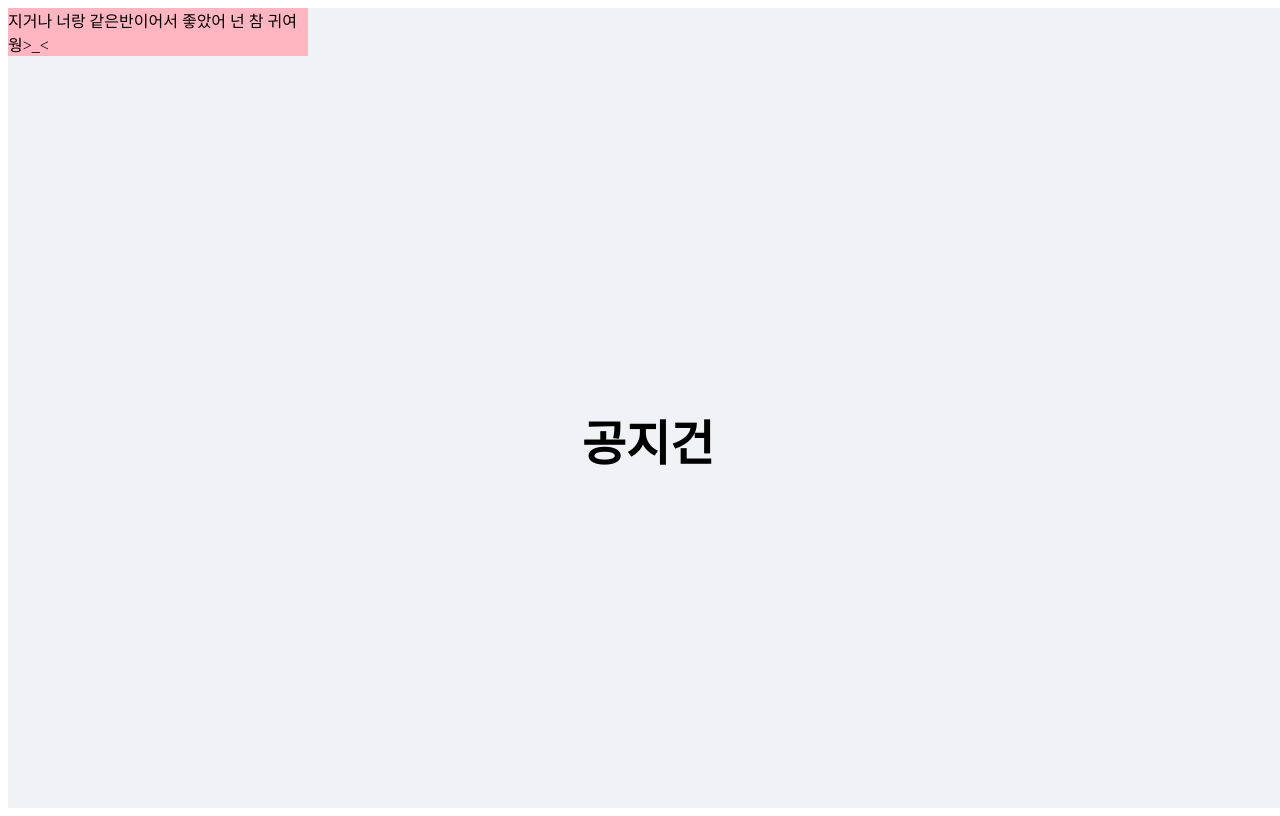
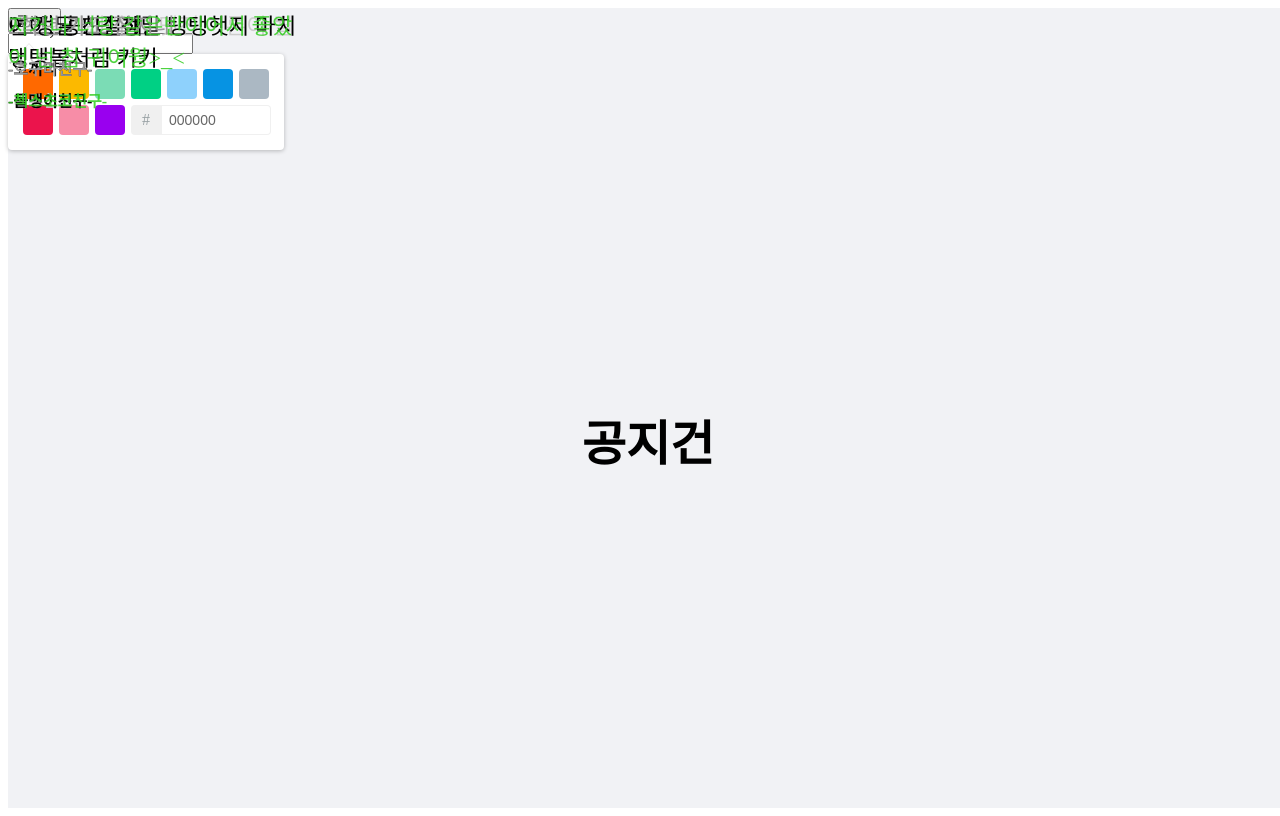
Before and after one commit to shyunju7/Rolling-Paper-Client, a React (Create React App) app in the folder rolling-paper-app/: page / in a window 1280 px wide. Built offline with nearby package versions, Linux system fonts and the light colour scheme.

Commit message:
Feat message colorPicker

```diff
--- a/rolling-paper-app/package.json
+++ b/rolling-paper-app/package.json
@@ -44,6 +44,7 @@
     ]
   },
   "devDependencies": {
+    "@types/react-color": "^3.0.6",
     "@types/styled-components": "^5.1.15"
   }
 }
--- a/rolling-paper-app/src/components/Sticker/index.tsx
+++ b/rolling-paper-app/src/components/Sticker/index.tsx
@@ -1,19 +1,23 @@
 import * as React from "react";
 import { useState } from "react";
 import { useEffect, useRef } from "react";
-import { StickerContainer } from "./style";
+import { Author, StickerContainer } from "./style";
 import Draggable from "react-draggable";
 
 interface Message {
   id: number;
+  color: string;
   userName: string;
   message: string;
 }
 
-const Sticker = ({ message }: Message) => {
+const Sticker = ({ message, userName, color }: Message) => {
   return (
     <Draggable>
-      <StickerContainer>{message}</StickerContainer>
+      <StickerContainer color={color}>
+        {message}
+        <Author color={color}>-{userName}-</Author>
+      </StickerContainer>
     </Draggable>
   );
 };
--- a/rolling-paper-app/src/components/Sticker/style.ts
+++ b/rolling-paper-app/src/components/Sticker/style.ts
@@ -2,9 +2,16 @@ import styled from "styled-components";
 
 export const StickerContainer = styled.div`
   width: 300px;
-  background-color: lightpink;
+  background-color: transparent;
   position: absolute;
   top: 0;
   left: 0;
   cursor: pointer;
+  font-size: 1.4rem;
+  color: ${(props) => (props.color ? props.color : "#000000")};
 `;
+
+export const Author = styled.h3`
+  font-size: 1rem;
+  color: ${(props) => (props.color ? props.color : "#000000")};
+`;
--- a/rolling-paper-app/src/pages/Main.tsx
+++ b/rolling-paper-app/src/pages/Main.tsx
@@ -3,6 +3,8 @@ import Sticker from "../components/Sticker";
 import styled from "styled-components";
 import { useState, useRef } from "react";
 import { useInput } from "../hooks/useInput";
+import { TwitterPicker } from "react-color";
+
 const Container = styled.div`
   width: 100vw;
   height: 100vh;
@@ -18,8 +20,13 @@ const UserName = styled.h1`
   font-size: 3rem;
 `;
 
+const InputMessage = styled.input`
+  color: ${(props) => (props.color ? props.color : "#000000")};
+`;
+
 interface Message {
   id: number;
+  color: string;
   userName: string;
   message: string;
 }
@@ -27,27 +34,45 @@ interface Message {
 const messageList: Message[] = [
   {
     id: 1,
+    color: "#cdcdcd",
     userName: "나무친구",
     message: "안녕? 지건아 넌 멋진 어른이 될거야!!!",
   },
   {
     id: 2,
+    color: "#daa3a",
     userName: "돌맹이친구",
     message: "어이, 공! 넌 정말 탱탱햇지 마치 탱탱볼처럼 키키",
   },
-  { id: 3, userName: "코끼리친구", message: "넌 정말 친절해." },
-  { id: 4, userName: "호구마친구", message: "2학년 가도 잘지내" },
+  {
+    id: 3,
+    color: "#27676",
+    userName: "코끼리친구",
+    message: "넌 정말 친절해.",
+  },
+  {
+    id: 4,
+    color: "#989898",
+    userName: "호구마친구",
+    message: "2학년 가도 잘지내",
+  },
   {
     id: 5,
+    color: "#3c2d",
     userName: "첵스초코친구",
     message: "지거나 너랑 같은반이어서 좋았어 넌 참 귀여웡>_<",
   },
 ];
 
-const Main = () => {
+const Main = ({ props }: any) => {
   const { value, onChange, setValue }: any = useInput("");
-  const [messages, setMessags] = useState(messageList);
+  const [messages, setMessages] = useState(messageList);
+  const [pickedColor, setColor] = useState("#000000");
   const nextId = useRef(4);
+
+  const handleSetColor = (color: any) => {
+    setColor(color.hex);
+  };
   return (
     <Container>
       <UserName>공지건</UserName>
@@ -56,26 +81,36 @@ const Main = () => {
           console.log("click");
           const newMessage = {
             id: nextId.current,
+            color: pickedColor,
             userName: "익명",
             message: value,
           };
-          setMessags([...messages, newMessage]);
+          setMessages([...messages, newMessage]);
           nextId.current += 1;
           setValue("");
+          setColor("#000000");
         }}
       >
         글쓰기
       </button>
 
       <div>
-        <input type="text" value={value} onChange={onChange} />
+        <InputMessage
+          color={pickedColor}
+          type="text"
+          value={value}
+          onChange={onChange}
+        />
       </div>
+
+      <TwitterPicker color={pickedColor} onChangeComplete={handleSetColor} />
 
       {messages &&
         messages.map((item, index) => (
           <Sticker
             key={index}
             id={item.id}
+            color={item.color}
             message={item.message}
             userName={item.userName}
           />
```
Also changed, not shown: 1 other file (tests, documents, lock files or other folders).
